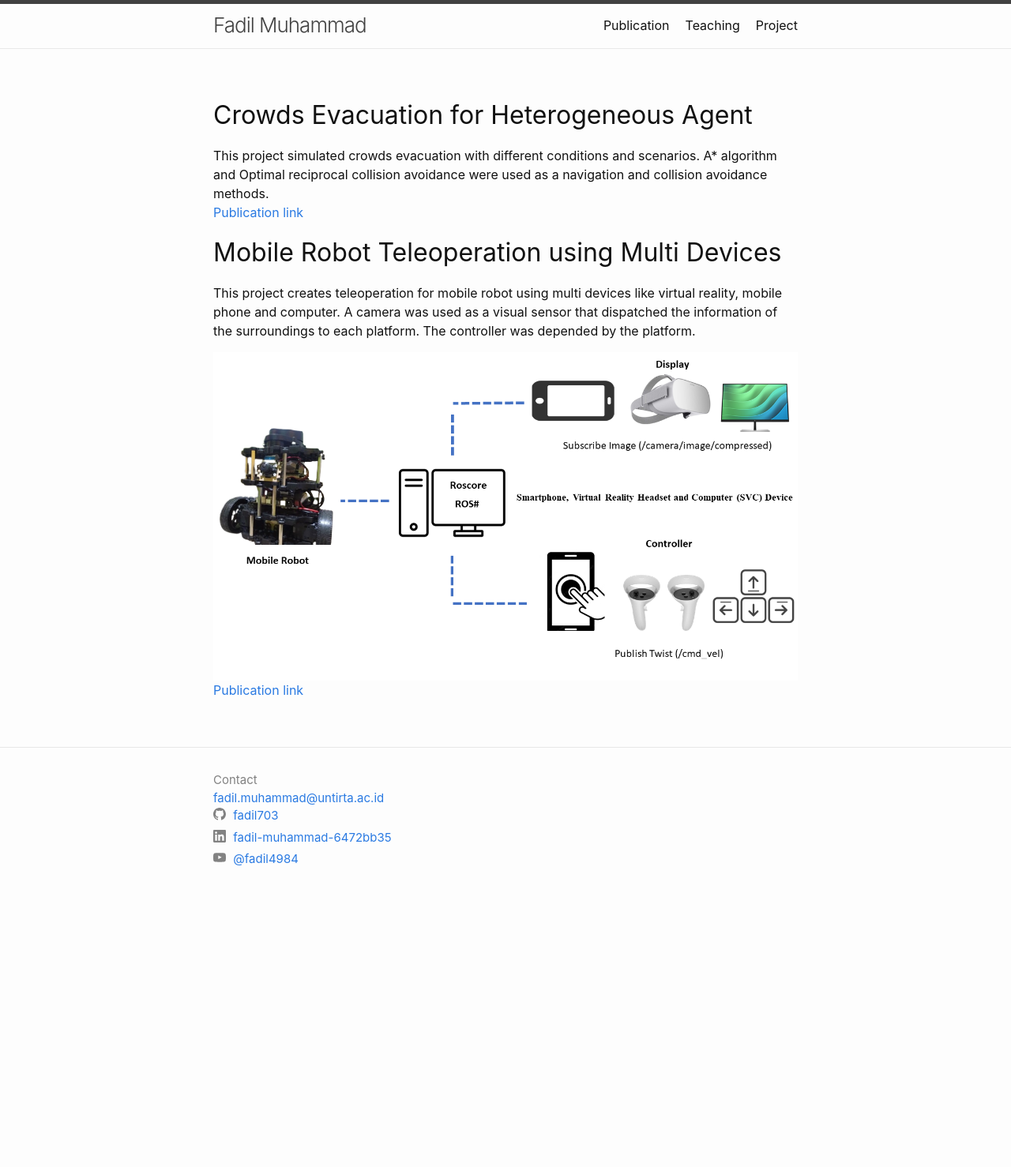
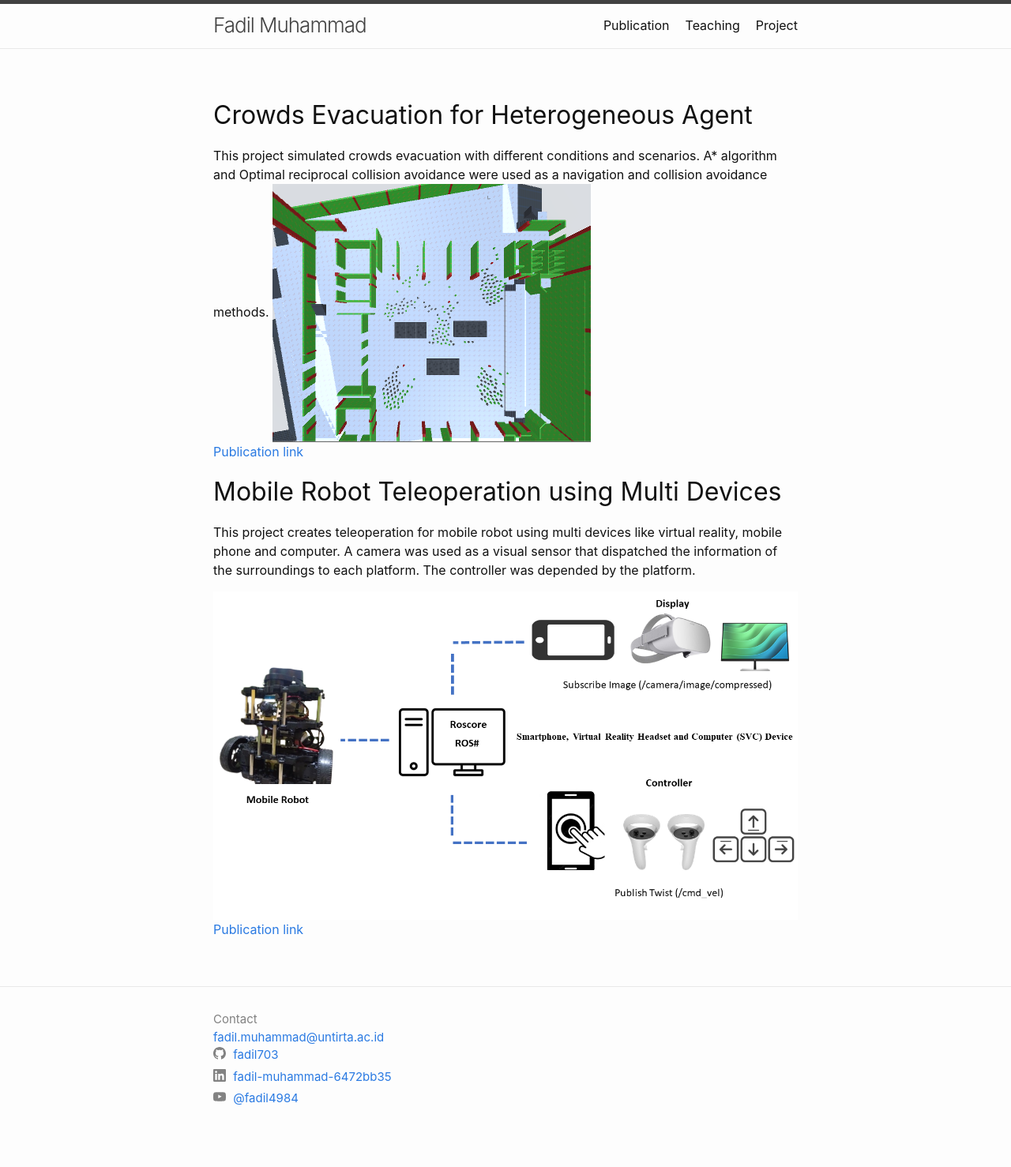
Before and after one commit to fadil703/fadil703.github.io, a Jekyll site: the page built from project.md, in a window 1280 px wide. Shown: the whole page at 79% size. Built offline with Jekyll 4.4.1, drawn with Linux system fonts in a browser that asks for light colours; before the commit the page ends 1175 px from its top, so only the background shows below that.

Commit message:
add crowd_image

```diff
--- a/project.md
+++ b/project.md
@@ -7,6 +7,7 @@ permalink: /project/
 ## Crowds Evacuation for Heterogeneous Agent
 
 This project simulated crowds evacuation with different conditions and scenarios. A* algorithm and Optimal reciprocal collision avoidance were used as a navigation and collision avoidance methods.
+![crowd](/crowd.png)
 <br />
 [Publication link](https://ieeexplore.ieee.org/abstract/document/8711117/) <br />
 
```
Also changed, not shown: crowd.png (added).
